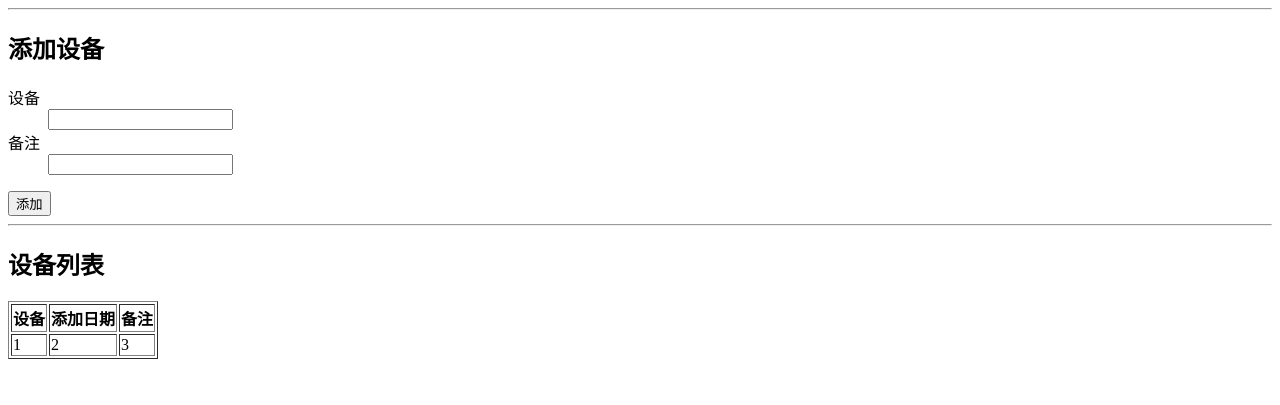
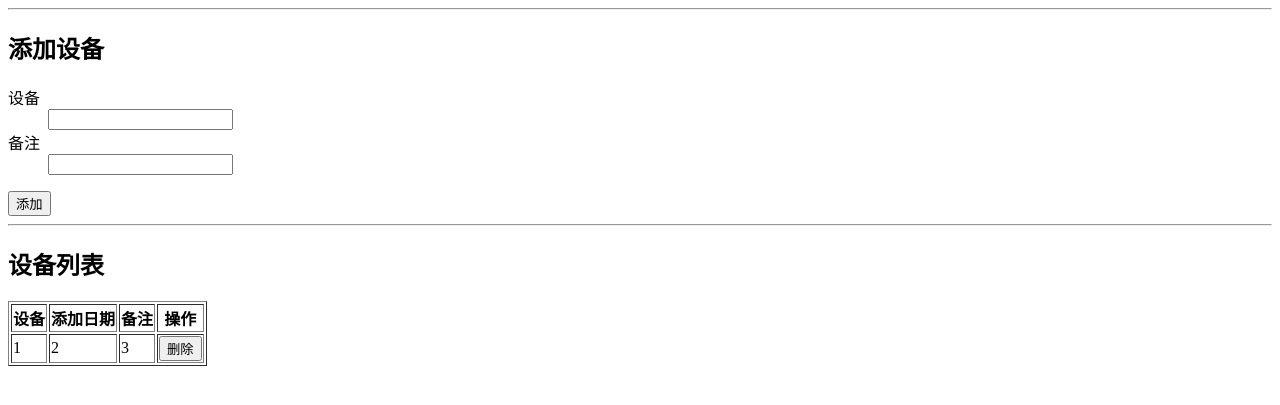
Before and after one commit to tanhuacheng/Documents, a Flask app: page / in a window 1280 px wide. Shown: the top 405 px of the page. Run offline with Flask 2, Linux system fonts and the light colour scheme; some libraries are stand-ins or nearby versions.

Commit message:
tanhc@tanhc-samsung 2018年 10月 23日 星期二 19:33:47 CST

```diff
--- a/python/flask/devices/hello.py
+++ b/python/flask/devices/hello.py
@@ -1,4 +1,4 @@
-from flask import Flask, request, render_template, flash
+from flask import Flask, request, render_template, flash, redirect, url_for
 
 from forms import AddDeviceForm
 
@@ -17,7 +17,13 @@ def index():
     if request.method == 'POST' and form.validate():
         print(form.device.data, form.remark.data)
         flash('ok')
+        return redirect(url_for('index'))
 
     return render_template('users.html', title='用户管理', form=form, devices=[('1', '2', '3')])
 
+@app.route('/delete', methods=['POST'])
+def delete():
+    print('delete')
+    return redirect(url_for('index'))
+
 app.run()
--- a/python/flask/devices/templates/users.html
+++ b/python/flask/devices/templates/users.html
@@ -18,12 +18,18 @@
         <th>设备</th>
         <th>添加日期</th>
         <th>备注</th>
+        <th>操作</th>
     </tr>
     {% for device in devices %}
     <tr>
         <td>{{ device[0] }}</td>
         <td>{{ device[1] }}</td>
         <td>{{ device[2] }}</td>
+        <td>
+            <form action="/delete" method="post">
+                <input type="submit" value="删除"/>
+            </form>
+        </td>
     </tr>
     {% endfor %}
 </table>
```
